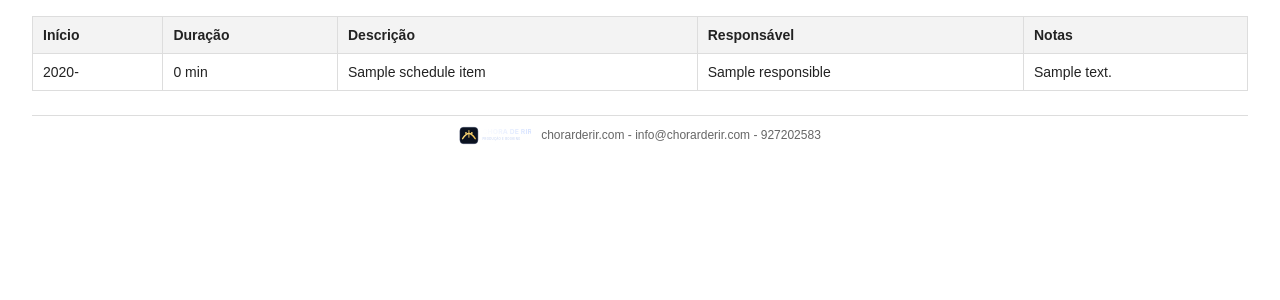
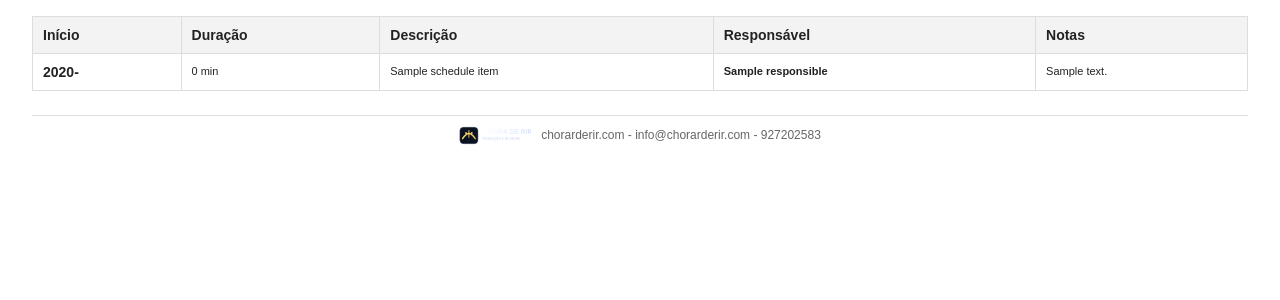
Before and after one commit to gestaoindustrialit/eventplanner, a PHP site: template app/views/events/schedule_pdf.php in a window 1280 px wide. Shown: the part 111-411 px from the top of the page. Run offline with PHP 8.4, Linux system fonts and the light colour scheme; the template is opened without the code that fills it: most values are stand-ins (such as "Sample title", 1, 10 or a date in 2020); some libraries are stand-ins or nearby versions.

Commit message:
Adjust PDF schedule typography emphasis

```diff
--- a/app/views/events/schedule_pdf.php
+++ b/app/views/events/schedule_pdf.php
@@ -12,6 +12,12 @@
         table { width: 100%; border-collapse: collapse; margin-top: 16px; }
         th, td { border: 1px solid #ddd; padding: 10px; font-size: 14px; text-align: left; }
         th { background: #f3f3f3; }
+        .time-cell,
+        .responsible-cell { font-weight: 700; }
+        .duration-cell,
+        .description-cell,
+        .responsible-cell,
+        .notes-cell { font-size: 11px; line-height: 1.25; }
         .empty { border: 1px dashed #999; padding: 14px; margin-top: 16px; }
         .footer {
             margin-top: 24px;
@@ -59,11 +65,11 @@
         <tbody>
         <?php foreach ($scheduleItems as $item): ?>
             <tr>
-                <td><?= htmlspecialchars(substr($item['starts_at'], 0, 5)) ?></td>
-                <td><?= (int)$item['duration_minutes'] ?> min</td>
-                <td><?= htmlspecialchars($item['title']) ?></td>
-                <td><?= htmlspecialchars($item['responsible'] ?? '-') ?></td>
-                <td><?= htmlspecialchars($item['notes'] ?? '-') ?></td>
+                <td class="time-cell"><?= htmlspecialchars(substr($item['starts_at'], 0, 5)) ?></td>
+                <td class="duration-cell"><?= (int)$item['duration_minutes'] ?> min</td>
+                <td class="description-cell"><?= htmlspecialchars($item['title']) ?></td>
+                <td class="responsible-cell"><?= htmlspecialchars($item['responsible'] ?? '-') ?></td>
+                <td class="notes-cell"><?= htmlspecialchars($item['notes'] ?? '-') ?></td>
             </tr>
         <?php endforeach; ?>
         </tbody>
```
